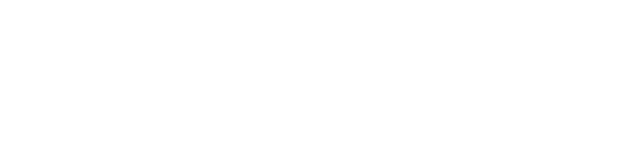
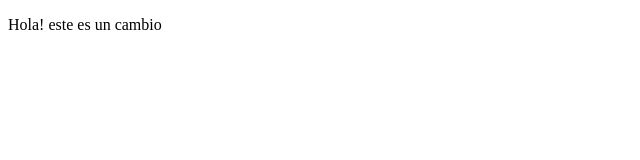
Before and after one commit to nicoarceus/PGY3121_Act1_AyudaAUnPeludo, a plain HTML site: page index.html in a window 1280 px wide. Shown: the whole page, without its empty margins (0-640 px from the left). Drawn offline with Linux system fonts and the light colour scheme.

Commit message:
Cambio de indice para pruebas de git

```diff
--- a/index.html
+++ b/index.html
@@ -7,6 +7,6 @@
     <title>Ayuda Peludos</title>
 </head>
 <body>
-
+    <p>Hola! este es un cambio</p>
 </body>
 </html>
```
